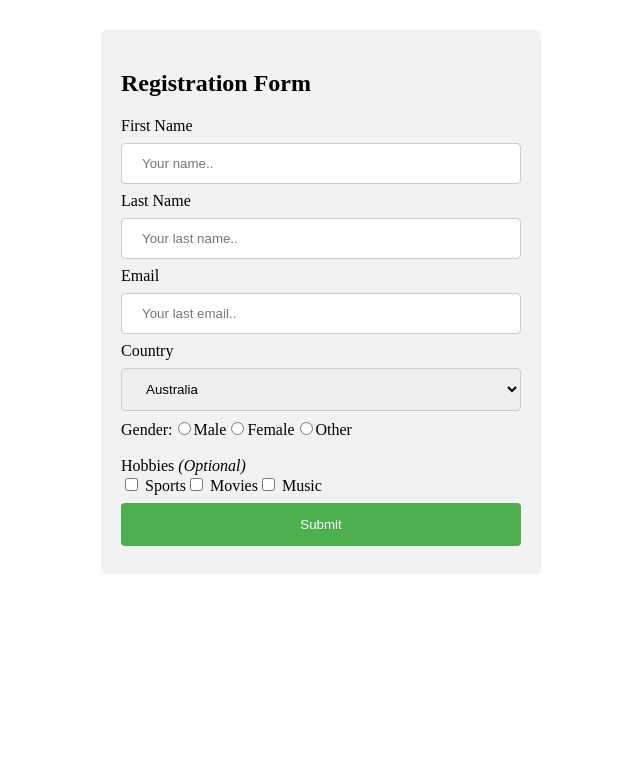
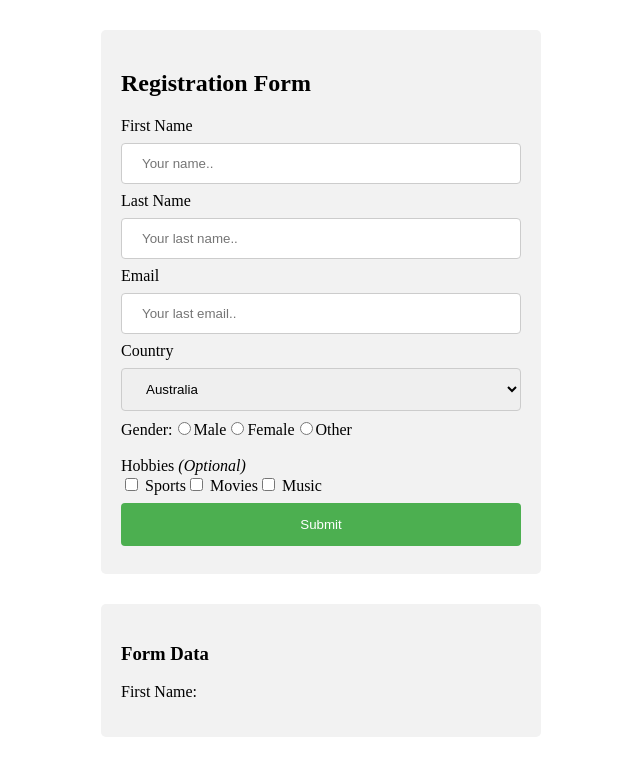
Before and after one commit to TuhinAl/angular-practice, an Angular app: page / in a window 1280 px wide. Shown: the top 776 px of the page, without its empty margins (319-959 px from the left). Built offline with nearby package versions, Linux system fonts and the light colour scheme.

Commit message:
reactive form data show in template

```diff
--- a/src/app/app.component.html
+++ b/src/app/app.component.html
@@ -1,23 +1,23 @@
 <div class="form">
   <h2 id="registration">Registration Form</h2>
-  <form (ngSubmit) = "onSubmit(formData)" #formData ="ngForm">
+  <form [formGroup] = "formData" (ngSubmit)="onSubmit()">
 
       <div>
         <label for="fname">First Name</label>
-        <input type="text" id="fname" placeholder="Your name..">
+        <input type="text" id="fname" placeholder="Your name.." formControlName="firstName">
         <!-- <div>
           <small *ngIf="fname.invalid && fname.touched">First Name is a required field</small>
           <span *ngIf="firstname">You entered {{firstname}}</span>
         </div> -->
 
         <label for="lname">Last Name</label>
-        <input type="text" id="lname" placeholder="Your last name..">
+        <input type="text" id="lname" placeholder="Your last name.." formControlName="lastName">
         <!-- <div>
           <span *ngIf="lastname">You entered {{lastname}}</span>
         </div> -->
 
         <label for="email">Email</label>
-        <input type="email" id="email" name="email" placeholder="Your last email..">
+        <input type="email" id="email" name="email" placeholder="Your last email.." formControlName="email">
 
 
       </div>
@@ -51,11 +51,8 @@
     </form>
 </div>
 
-<!-- <div class="form-data">
+<div class="form-data">
   <h3>Form Data</h3>
-  <p>First Name: <b>{{firstname}}</b></p>
-  <p>Last Name: <b>{{lastname}}</b></p>
-  <p>Email: <b>{{email}}</b></p>
-  <p>Country: <b>{{country}}</b></p>
-  <p>Gender: <b>{{gen}}</b></p>
-</div> -->
+  <p>First Name: <b>{{formData.value.firstName}}</b></p>
+
+</div>
--- a/src/app/app.component.ts
+++ b/src/app/app.component.ts
@@ -1,5 +1,5 @@
-import { Component, ViewChild } from '@angular/core';
-import { NgForm } from '@angular/forms';
+import { Component } from '@angular/core';
+import { FormControl, FormGroup } from '@angular/forms';
 
 @Component({
   selector: 'app-root',
@@ -9,9 +9,16 @@ import { NgForm } from '@angular/forms';
 export class AppComponent {
 
 
-  onSubmit(form: NgForm){
-    console.log('form: ',form);
-
+  onSubmit() {
+    // TODO: Use EventEmitter with form value
+    console.warn(this.formData.value);
   }
+  formData = new FormGroup({
+    firstName : new FormControl(''),
+    lastName: new FormControl(''),
+    email: new FormControl('')
+  });
 
 }
+
+// new java.math.BigDecimal( ($V{totalExpense}.doubleValue() *100) / $V{totalBudget}.doubleValue() )
--- a/src/app/app.module.ts
+++ b/src/app/app.module.ts
@@ -1,5 +1,5 @@
 import { NgModule } from '@angular/core';
-import { FormsModule } from '@angular/forms';
+import { FormsModule, ReactiveFormsModule } from '@angular/forms';
 import { BrowserModule } from '@angular/platform-browser';
 
 import { AppRoutingModule } from './app-routing.module';
@@ -12,7 +12,8 @@ import { AppComponent } from './app.component';
   imports: [
     BrowserModule,
     AppRoutingModule,
-    FormsModule
+    FormsModule,
+    ReactiveFormsModule
   ],
   providers: [],
   bootstrap: [AppComponent]
```
